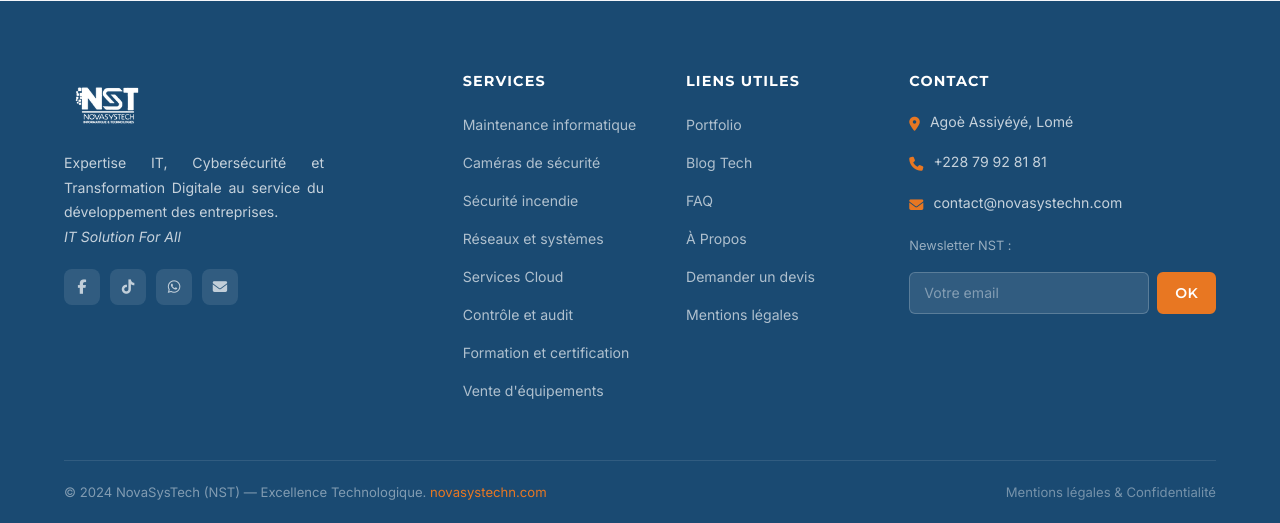
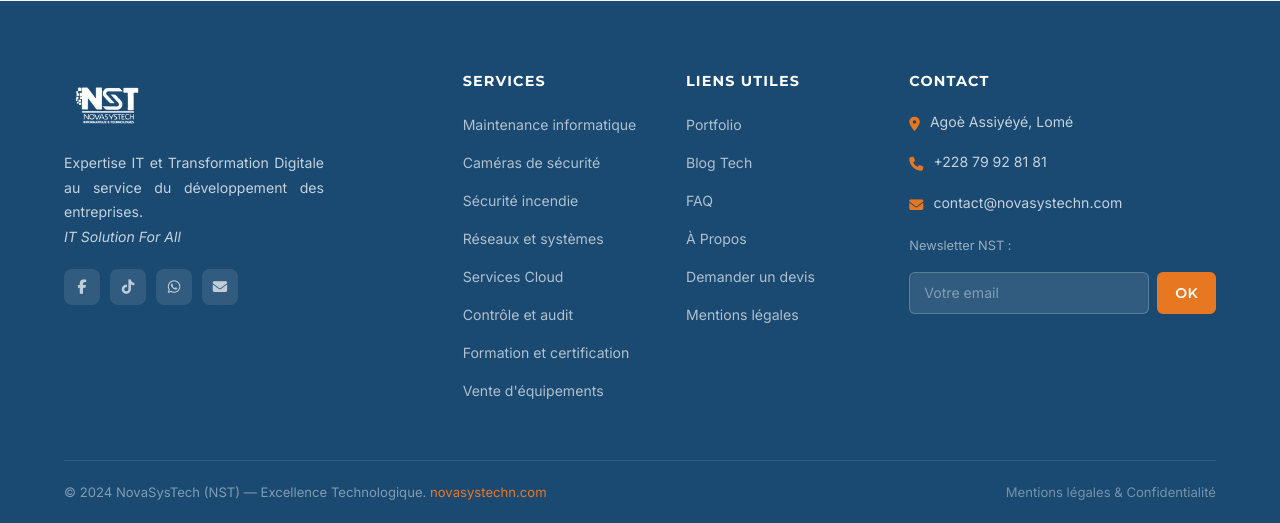
Before and after one commit to devdeveloppment/NovaSysTech, a Django app: page /blog/ in a window 1280 px wide. Shown: the part 2138-2661 px from the top of the page. Run offline with Django 5.2, Linux system fonts and the light colour scheme; data comes from the database, SQL or seed files in the repository.

Commit message:
fix: correction complete - images coherentes, clients anonymises, 8 services fonctionnels, suppression cybersecurite

```diff
--- a/novasystech/blog/fixtures/blog.json
+++ b/novasystech/blog/fixtures/blog.json
@@ -1,9 +1,9 @@
 [
-  {"model": "blog.categorie", "pk": 1, "fields": {"nom": "Cybersécurité", "slug": "cybersecurite", "couleur": "#E87722"}},
+  {"model": "blog.categorie", "pk": 1, "fields": {"nom": "Sécurité IT", "slug": "securite-it", "couleur": "#E87722"}},
   {"model": "blog.categorie", "pk": 2, "fields": {"nom": "Intelligence Artificielle", "slug": "intelligence-artificielle", "couleur": "#1A4A72"}},
   {"model": "blog.categorie", "pk": 3, "fields": {"nom": "Cloud & Infra", "slug": "cloud-infra", "couleur": "#16A34A"}},
   {"model": "blog.categorie", "pk": 4, "fields": {"nom": "Développement Web", "slug": "developpement-web", "couleur": "#7C3AED"}},
-  {"model": "blog.article", "pk": 1, "fields": {"titre": "L'importance de la cybersécurité au Togo : Enjeux et Solutions", "slug": "importance-cybersecurite-togo", "categorie": 1, "auteur": "Koffi Danklou", "image_hero": "", "extrait": "Face à la numérisation croissante des services publics et privés au Togo, la protection des données devient un pilier stratégique incontournable.", "contenu": "Face à la numérisation croissante des services publics et privés au Togo, la protection des données devient un pilier stratégique incontournable.\n\nLe Togo connaît une accélération de sa transformation numérique. Cette évolution crée de nouvelles opportunités mais expose les organisations à des risques cybernétiques croissants.\n\nNovaSysTech accompagne les organisations togolaises dans la mise en place de stratégies de cybersécurité robustes : audit de sécurité, formation des équipes, déploiement de solutions de protection et surveillance continue.", "tags": "cybersécurité,Togo,digitalisation,PME", "est_publie": true, "est_une": true, "temps_lecture": 8, "date_publication": "2024-03-15T09:00:00Z", "meta_title": "", "meta_description": ""}},
+  {"model": "blog.article", "pk": 1, "fields": {"titre": "L'importance de la sécurité informatique au Togo : Enjeux et Solutions", "slug": "importance-securite-informatique-togo", "categorie": 1, "auteur": "Koffi Danklou", "image_hero": "", "extrait": "Face à la numérisation croissante des services publics et privés au Togo, la protection des données et la sécurité des systèmes deviennent un pilier stratégique incontournable.", "contenu": "Face à la numérisation croissante des services publics et privés au Togo, la sécurité des systèmes d'information devient un pilier stratégique incontournable.\n\nLe Togo connaît une accélération de sa transformation numérique. Cette évolution crée de nouvelles opportunités mais expose les organisations à des risques informatiques croissants.\n\nNovaSysTech accompagne les organisations togolaises dans la mise en place de stratégies de sécurité informatique robustes : audit de systèmes, formation des équipes, déploiement de solutions de protection et surveillance continue.", "tags": "sécurité IT,Togo,digitalisation,PME", "est_publie": true, "est_une": true, "temps_lecture": 8, "date_publication": "2024-03-15T09:00:00Z", "meta_title": "", "meta_description": ""}},
   {"model": "blog.article", "pk": 2, "fields": {"titre": "Comment l'IA transforme les PME africaines en 2024", "slug": "ia-transforme-pme-africaines-2024", "categorie": 2, "auteur": "Amina Touré", "image_hero": "", "extrait": "L'intelligence artificielle n'est plus une exclusivité des géants du web. Découvrez comment nos PME peuvent en bénéficier.", "contenu": "L'intelligence artificielle révolutionne le monde des affaires et les PME africaines ne sont pas en reste.\n\nDes chatbots au service client aux systèmes de gestion prédictive des stocks, l'IA offre des opportunités concrètes et accessibles.\n\nNovaSysTech accompagne les PME togolaises dans l'identification et le déploiement de solutions IA adaptées à leur secteur.", "tags": "IA,PME,Afrique,innovation", "est_publie": true, "est_une": false, "temps_lecture": 6, "date_publication": "2024-02-20T09:00:00Z", "meta_title": "", "meta_description": ""}},
   {"model": "blog.article", "pk": 3, "fields": {"titre": "Migration vers le Cloud : Pourquoi maintenant ?", "slug": "migration-cloud-pourquoi-maintenant", "categorie": 3, "auteur": "David Lawson", "image_hero": "", "extrait": "Les avantages d'une infrastructure cloud pour la scalabilité et la résilience de vos systèmes d'information.", "contenu": "La migration vers le cloud n'est plus une option mais une nécessité stratégique.\n\nLes coûts du cloud ont considérablement baissé ces dernières années, rendant ces solutions accessibles même aux petites structures.\n\nNovaSysTech vous accompagne dans votre migration cloud avec une approche progressive et sécurisée.", "tags": "cloud,migration,AWS,Azure", "est_publie": true, "est_une": false, "temps_lecture": 5, "date_publication": "2024-01-10T09:00:00Z", "meta_title": "", "meta_description": ""}}
 ]
--- a/novasystech/templates/base/base.html
+++ b/novasystech/templates/base/base.html
@@ -93,7 +93,7 @@
                style="height:62px;margin-bottom:16px;filter:brightness(0) invert(1);"
                onerror="this.style.display='none'">
         </a>
-        <p>Expertise IT, Cybersécurité et Transformation Digitale au service du développement des entreprises.<br><em>IT Solution For All</em></p>
+        <p>Expertise IT et Transformation Digitale au service du développement des entreprises.<br><em>IT Solution For All</em></p>
         <div class="social-links" style="margin-top:16px;">
           <a href="https://www.facebook.com/NovasystechNST" target="_blank" rel="noopener" class="social-link" title="Facebook"><i class="fab fa-facebook-f"></i></a>
           <a href="https://www.tiktok.com/@novasystech" target="_blank" rel="noopener" class="social-link" title="TikTok"><i class="fab fa-tiktok"></i></a>
--- a/novasystech/templates/blog/list.html
+++ b/novasystech/templates/blog/list.html
@@ -45,13 +45,13 @@
         {% else %}
         <a href="#" class="blog-une" style="text-decoration:none;color:inherit;">
           <div class="blog-une-image">
-            <img src="https://images.unsplash.com/photo-1563986768609-322da13575f3?w=800&q=80" alt="Cybersécurité">
+            <img src="https://images.unsplash.com/photo-1451187580459-43490279c0fa?w=800&q=80" alt="Transformation Digitale">
             <span class="une-badge">À LA UNE</span>
           </div>
           <div class="blog-une-content">
-            <div class="blog-meta"><span class="blog-cat">Sécurité</span><span class="blog-date">15 Mars 2024</span></div>
-            <h2>L'importance de la cybersécurité : Enjeux et Solutions</h2>
-            <p>Face à la numérisation croissante des services publics et privés, la protection des données devient un pilier stratégique incontournable pour les entreprises...</p>
+            <div class="blog-meta"><span class="blog-cat">Transformation Digitale</span><span class="blog-date">15 Mars 2024</span></div>
+            <h2>L'importance de la transformation digitale pour les entreprises</h2>
+            <p>Face à la numérisation croissante des services publics et privés, la transformation digitale devient un pilier stratégique incontournable pour les entreprises...</p>
             <div class="blog-author"><div class="author-avatar">K</div><span>Par Koffi Danklou</span><span style="margin-left:8px;color:var(--gray-dark);">· 8 min lecture</span></div>
           </div>
         </a>
@@ -134,10 +134,10 @@
             {% for cat in categories %}
             <a href="?categorie={{ cat.slug }}" class="cat-item">{{ cat.nom }}<span class="cat-count">{{ cat.article_set.count }}</span></a>
             {% empty %}
-            <div class="cat-item">Cybersécurité<span class="cat-count">12</span></div>
-            <div class="cat-item">Intelligence Artificielle<span class="cat-count">8</span></div>
-            <div class="cat-item">Cloud & Infra<span class="cat-count">15</span></div>
-            <div class="cat-item">Développement Web<span class="cat-count">22</span></div>
+            <div class="cat-item">Réseaux & Systèmes<span class="cat-count">12</span></div>
+            <div class="cat-item">Cloud & Infrastructure<span class="cat-count">15</span></div>
+            <div class="cat-item">Transformation Digitale<span class="cat-count">8</span></div>
+            <div class="cat-item">Conseils IT<span class="cat-count">10</span></div>
             {% endfor %}
           </div>
         </div>
--- a/novasystech/templates/services/detail.html
+++ b/novasystech/templates/services/detail.html
@@ -31,7 +31,7 @@
       </div>
       <div>
         {% if service.slug == 'formation-certification' %}
-        <img src="{% static 'images/formation-cybersecurite.jpg' %}" alt="{{ service.nom }}"
+        <img src="https://images.unsplash.com/photo-1524178232363-1fb2b075b655?w=1200&q=80" alt="{{ service.nom }}"
              style="width:100%;height:380px;object-fit:cover;border-radius:var(--radius-xl);box-shadow:var(--shadow-lg);">
         {% elif service.image_hero %}
         <img src="{{ service.image_hero.url }}" alt="{{ service.nom }}"
--- a/novasystech/templates/services/hub.html
+++ b/novasystech/templates/services/hub.html
@@ -86,7 +86,7 @@
       <div>
         <div class="formation-tag">Programme Académique</div>
         <h3>Formation & Certification</h3>
-        <p>Développez les compétences de vos équipes avec nos cursus certifiants en cybersécurité, administration système et réseaux.</p>
+        <p>Développez les compétences de vos équipes avec nos cursus certifiants en administration système, réseaux et technologies IT.</p>
         <div class="formation-badges" style="display:flex; gap:10px; flex-wrap:wrap; margin-top:15px; align-items:center;">
           <img src="https://upload.wikimedia.org/wikipedia/commons/0/08/Cisco_logo_blue_2016.svg" alt="Cisco" style="height:34px; object-fit:contain; background:var(--white); padding:6px 10px; border-radius:6px; border:1px solid var(--gray-mid); box-shadow:0 2px 4px rgba(0,0,0,0.05);">
           <img src="https://upload.wikimedia.org/wikipedia/commons/9/96/Microsoft_logo_%282012%29.svg" alt="Microsoft" style="height:34px; object-fit:contain; background:var(--white); padding:6px 10px; border-radius:6px; border:1px solid var(--gray-mid); box-shadow:0 2px 4px rgba(0,0,0,0.05);">
```
Also changed, not shown: novasystech/services/models.py (+6 -4 lines), novasystech/templates/core/index.html (+5 -3 lines), novasystech/templates/portfolio/list.html (+6 -5 lines).
